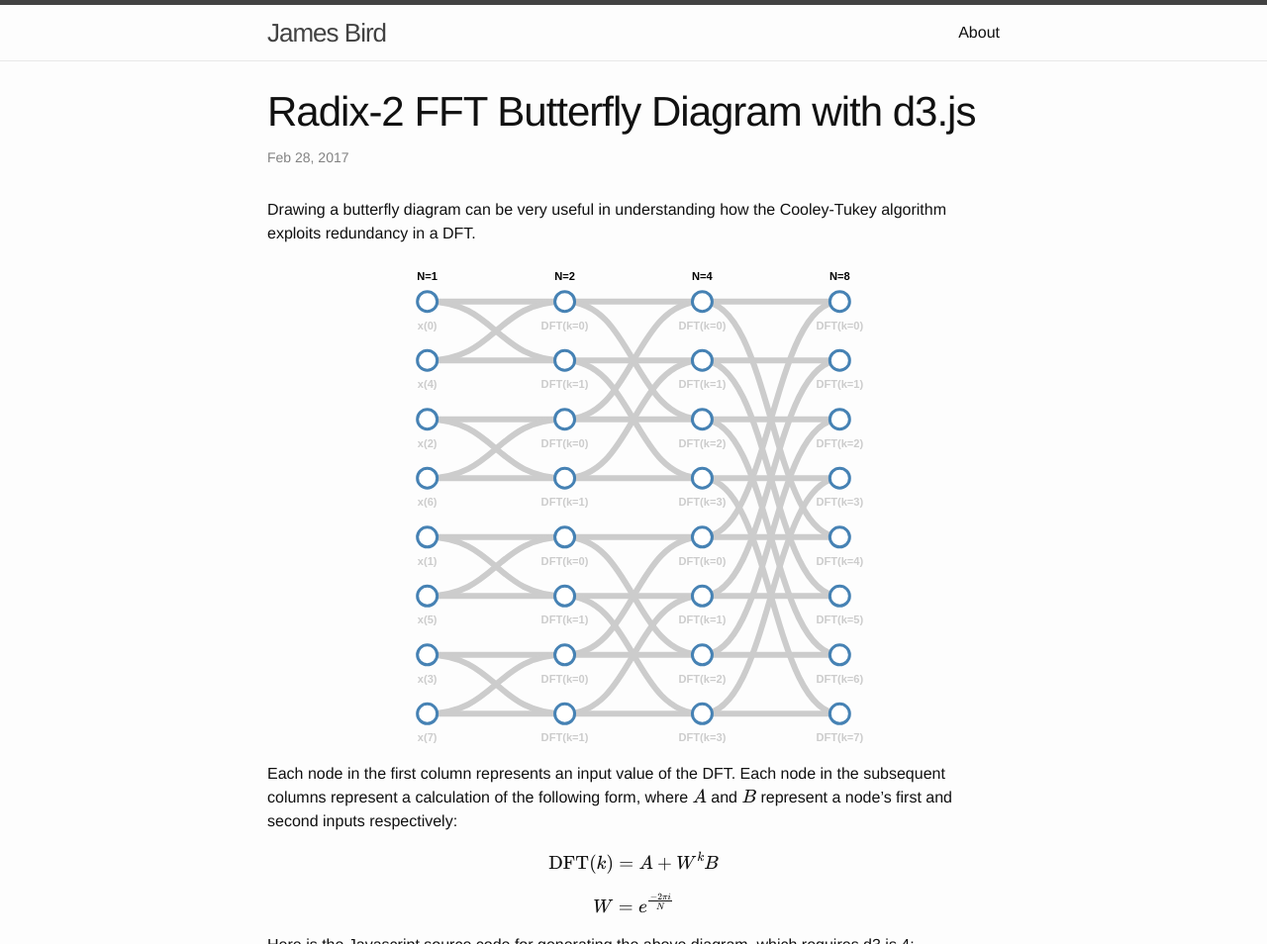
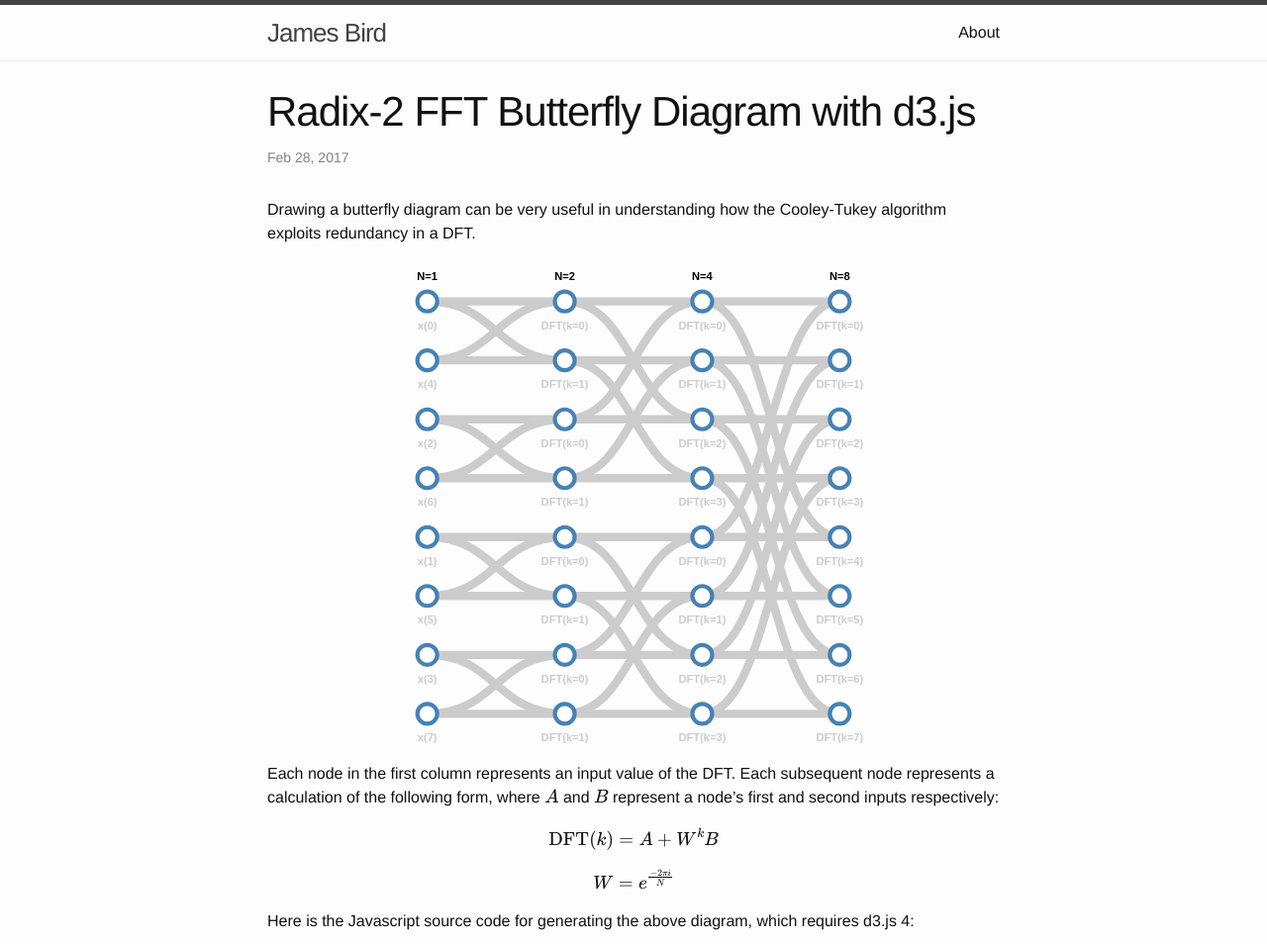
Before and after one commit to jbrd/jbrd.github.io, a Jekyll site: the page built from _posts/2017-02-28-d3-js-fft-butterfly-diagram.md, in a window 1280 px wide, cut to the strip 0-954 px from the top of the page. Shown: the whole strip at 99% size. Built offline with Jekyll 4.4.1, drawn with Linux system fonts in a browser that asks for light colours; formulas are drawn with MathJax 3.

Commit message:
Edits to fft diagram post

```diff
--- a/_includes/d3-js-fft-butterfly-diagram.html
+++ b/_includes/d3-js-fft-butterfly-diagram.html
@@ -126,9 +126,8 @@ function draw_butterfly_graph(svg, logn) {
      });})
      .style("fill", "none")
      .style("stroke", "#ccc")
-     .style("stroke-width", "6px")
+     .style("stroke-width", "2px")
      .style("cursor", "pointer")
-     .style("vector-effect", "non-scaling-stroke")
      .on("mouseover", function(link){on_mouseover(link[0])})
      .on("mouseout", function(link){on_mouseout(link[0])});
   }
@@ -142,9 +141,8 @@ function draw_butterfly_graph(svg, logn) {
        .attr("r", "2%")
        .style("fill", "#fff")
        .style("stroke", "steelBlue")
-       .style("stroke-width", "3px")
+       .style("stroke-width", "1px")
        .style("cursor", "pointer")
-       .style("vector-effect", "non-scaling-stroke")
        .on("mouseover", function(node){on_mouseover(node.id)})
        .on("mouseout", function(node){on_mouseout(node.id)});
   }
--- a/_posts/2017-02-28-d3-js-fft-butterfly-diagram.md
+++ b/_posts/2017-02-28-d3-js-fft-butterfly-diagram.md
@@ -8,8 +8,8 @@ exploits redundancy in a DFT.
 
 {% include d3-js-fft-butterfly-diagram.html %}
 
-Each node in the first column represents an input value of the DFT. Each node in the subsequent
-columns represent a calculation of the following form, where $$A$$ and $$B$$ represent a node's
+Each node in the first column represents an input value of the DFT. Each subsequent node
+represents a calculation of the following form, where $$A$$ and $$B$$ represent a node's
 first and second inputs respectively:
 
 $$\mathrm{DFT}(k) = A + W^{k} B$$
```
Also changed, not shown: other parts of _includes/d3-js-fft-butterfly-diagram.html (+0 -2 lines).
